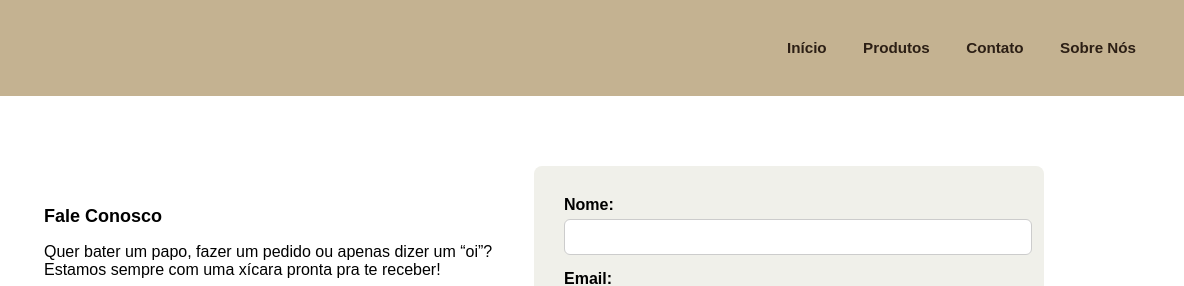
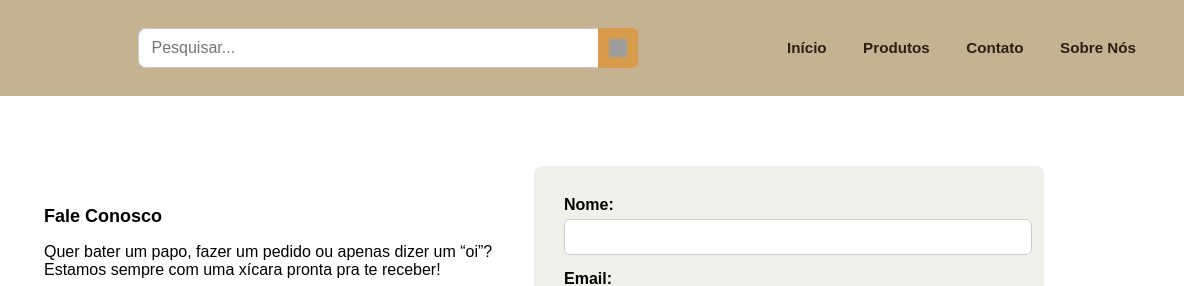
Before and after one commit to lucasilvambos/cafeteria, a plain HTML site: page contato.html in a window 1280 px wide. Shown: the top 286 px of the page, 96-1280 px from the left. Drawn offline with Linux system fonts and the light colour scheme; grey boxes are pictures that could not be loaded.

Commit message:
Barra de pesquisa

```diff
--- a/contato.html
+++ b/contato.html
@@ -14,6 +14,12 @@
           <img src="assets/logo.svg" alt="Logo da Empresa" />
          </a>
       </div>
+      <form class="search-bar" action="/buscar" method="get">
+  <input type="search" name="q" class="search-input" placeholder="Pesquisar...">
+  <button type="submit" class="search-button">
+    <img src="https://img.icons8.com/material-outlined/24/000000/search.png" alt="Buscar">
+  </button>
+</form>
       <nav>
           <a href="index.html">Início</a>
           <a href="produtos.html">Produtos</a>
```
Also changed, not shown: produtos.html (+6 -0 lines), sobrenos.html (+6 -0 lines).
